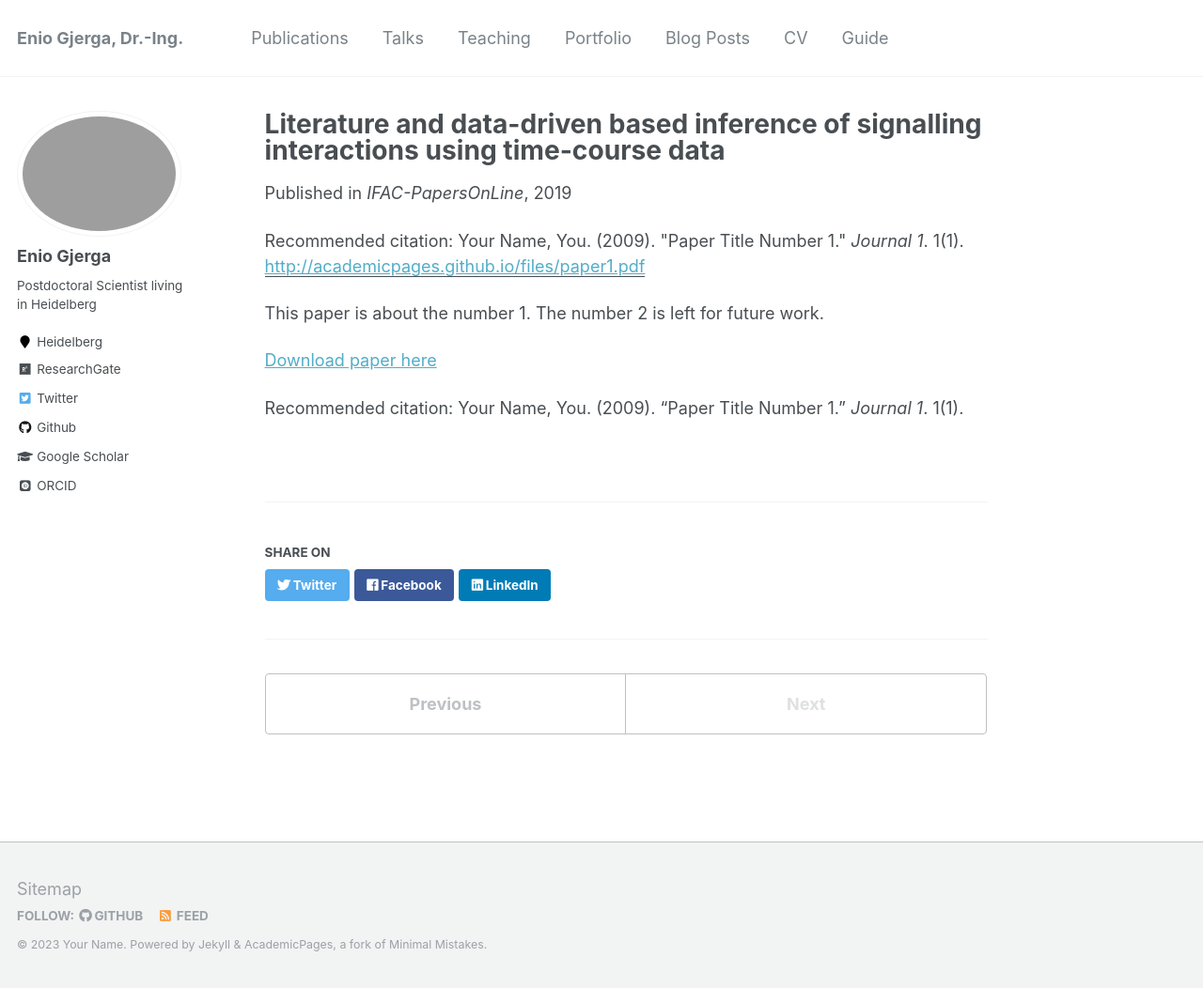
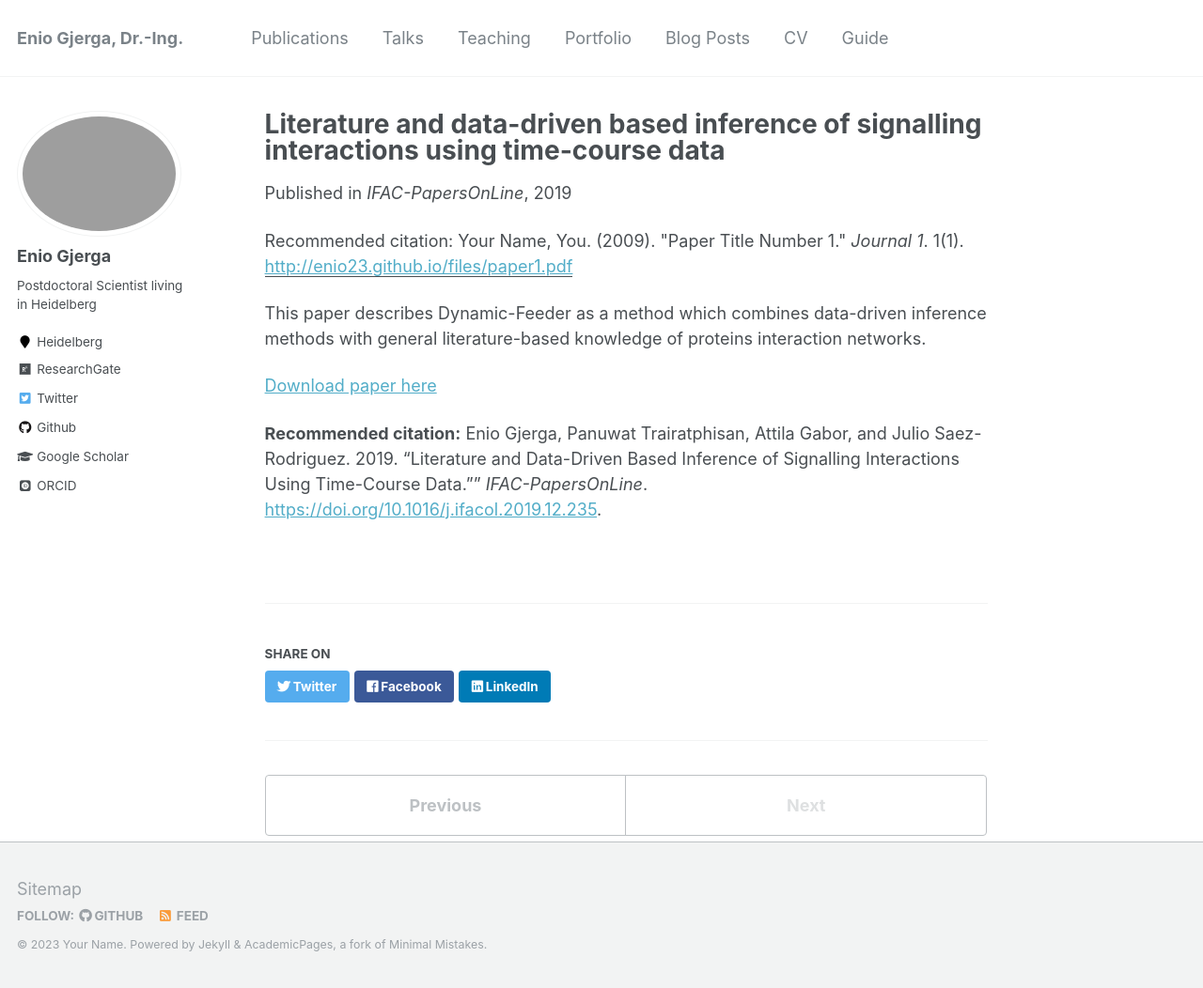
Before and after one commit to enio23/enio23.github.io, a Jekyll site: the page built from _publications/2009-10-01-paper-title-number-1.md, in a window 1280 px wide and 1052 px high. Shown: the whole window at 94% size. Built offline with Jekyll 4.4.1, drawn with Linux system fonts in a browser that asks for light colours; some web fonts are replaced.

Commit message:
update
update

```diff
--- a/_publications/2009-10-01-paper-title-number-1.md
+++ b/_publications/2009-10-01-paper-title-number-1.md
@@ -2,14 +2,14 @@
 title: "Literature and data-driven based inference of signalling interactions using time-course data"
 collection: publications
 permalink: /publication/2009-10-01-paper-title-number-1
-excerpt: 'This paper is about the number 1. The number 2 is left for future work.'
+excerpt: 'This paper describes Dynamic-Feeder as a method which combines data-driven inference methods with general literature-based knowledge of proteins interaction networks.'
 date: 2019-12-26
 venue: 'IFAC-PapersOnLine'
-paperurl: 'http://academicpages.github.io/files/paper1.pdf'
+paperurl: 'http://enio23.github.io/files/paper1.pdf'
 citation: 'Your Name, You. (2009). &quot;Paper Title Number 1.&quot; <i>Journal 1</i>. 1(1).'
 ---
-This paper is about the number 1. The number 2 is left for future work.
+This paper describes Dynamic-Feeder as a method which combines data-driven inference methods with general literature-based knowledge of proteins interaction networks.
 
-[Download paper here](http://academicpages.github.io/files/paper1.pdf)
+[Download paper here](http://enio23.github.io/files/paper1.pdf)
 
-Recommended citation: Your Name, You. (2009). "Paper Title Number 1." <i>Journal 1</i>. 1(1).
+**Recommended citation:** Enio Gjerga, Panuwat Trairatphisan, Attila Gabor, and Julio Saez-Rodriguez. 2019. "Literature and Data-Driven Based Inference of Signalling Interactions Using Time-Course Data."" _IFAC-PapersOnLine_. [https://doi.org/10.1016/j.ifacol.2019.12.235](https://doi.org/10.1016/j.ifacol.2019.12.235).
```
Also changed, not shown: 1 other file.
